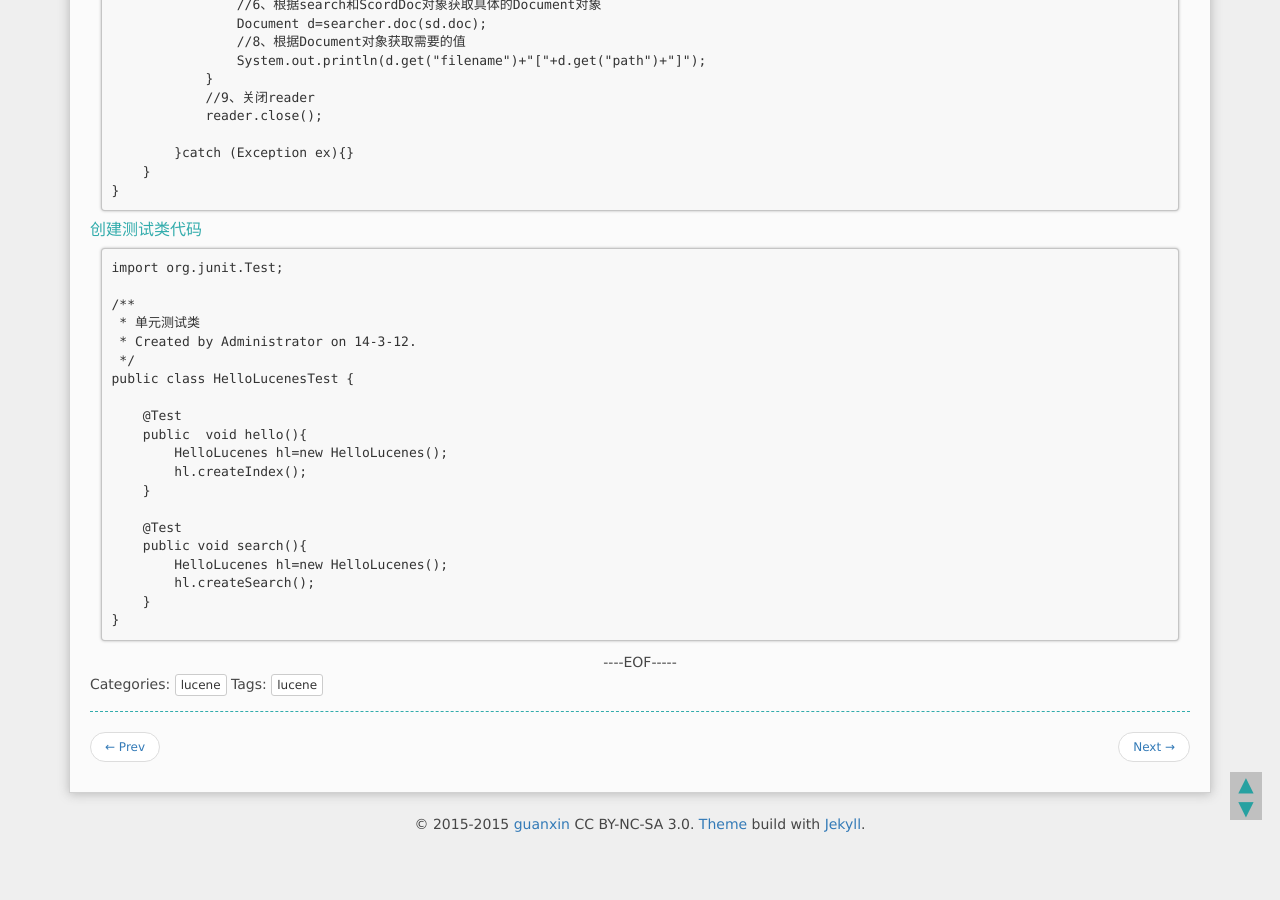
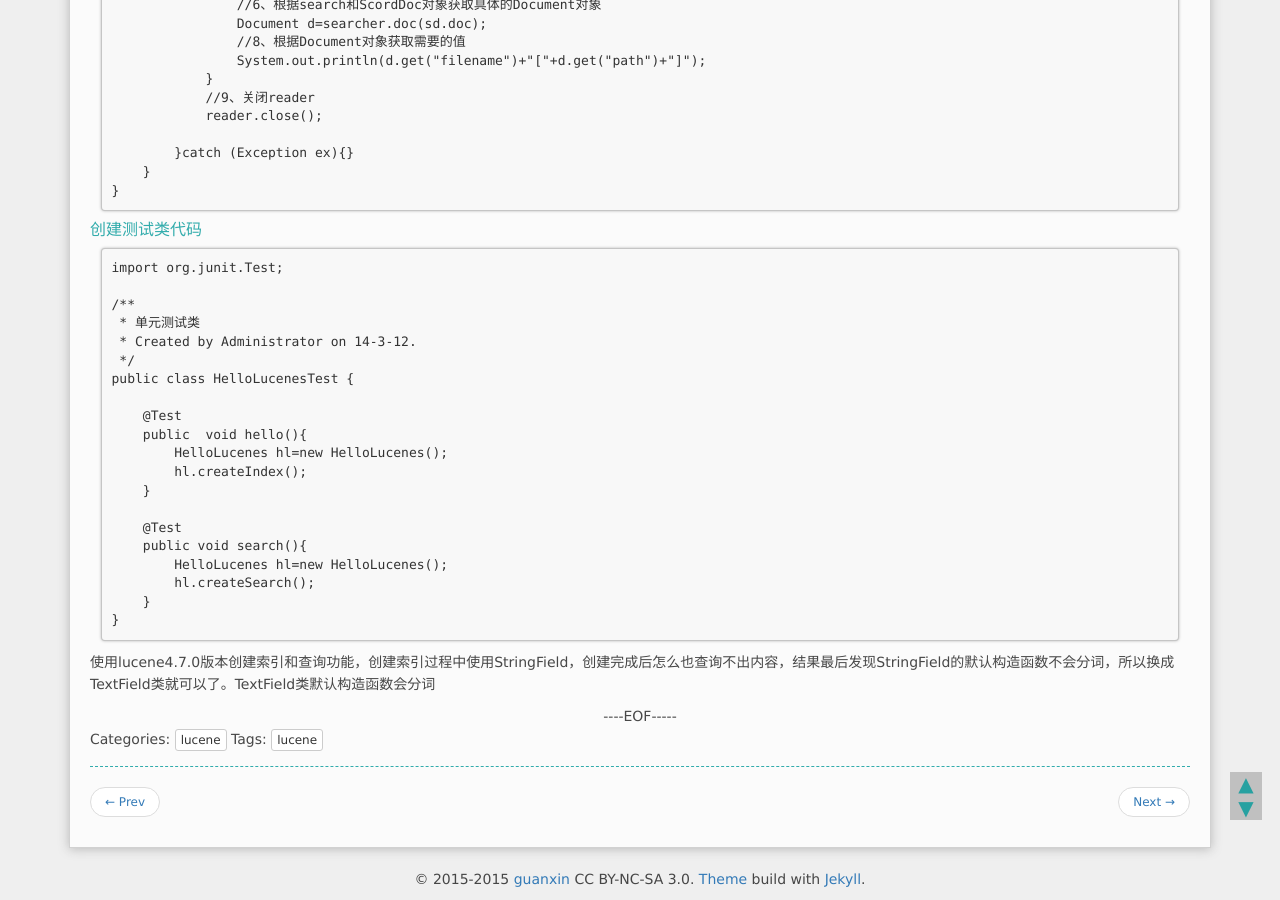
Before and after one commit to jackzhao29/jackzhao29.github.com, a Jekyll site: the page built from _posts/2015-05-15-Lucene创建索引和搜索.md, in a window 1280 px wide and 900 px high, scrolled down 1673 px. Built offline with Jekyll 4.4.1, drawn with Linux system fonts in a browser that asks for light colours; Markdown is read by kramdown in place of the engine named in the settings; comment, search, counter and statistics services are not loaded; before the commit the page ends 2518 px from its top, so only the background shows below that.

Commit message:
add blog

````diff
--- a/_posts/2015-05-15-Lucene创建索引和搜索.md
+++ b/_posts/2015-05-15-Lucene创建索引和搜索.md
@@ -123,3 +123,4 @@ public class HelloLucenesTest {
     }
 }
 ```
+使用lucene4.7.0版本创建索引和查询功能，创建索引过程中使用StringField，创建完成后怎么也查询不出内容，结果最后发现StringField的默认构造函数不会分词，所以换成TextField类就可以了。TextField类默认构造函数会分词
````
